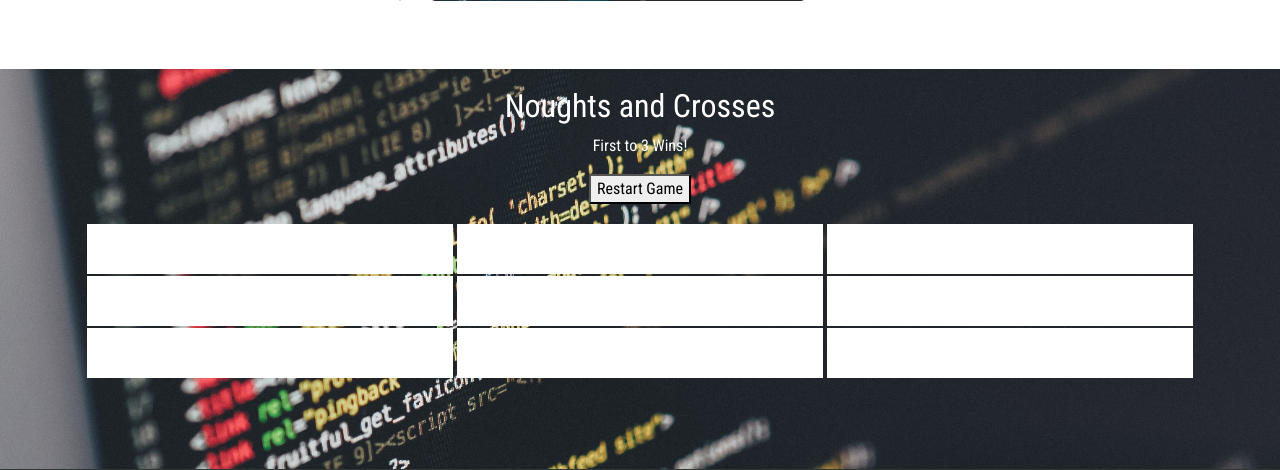
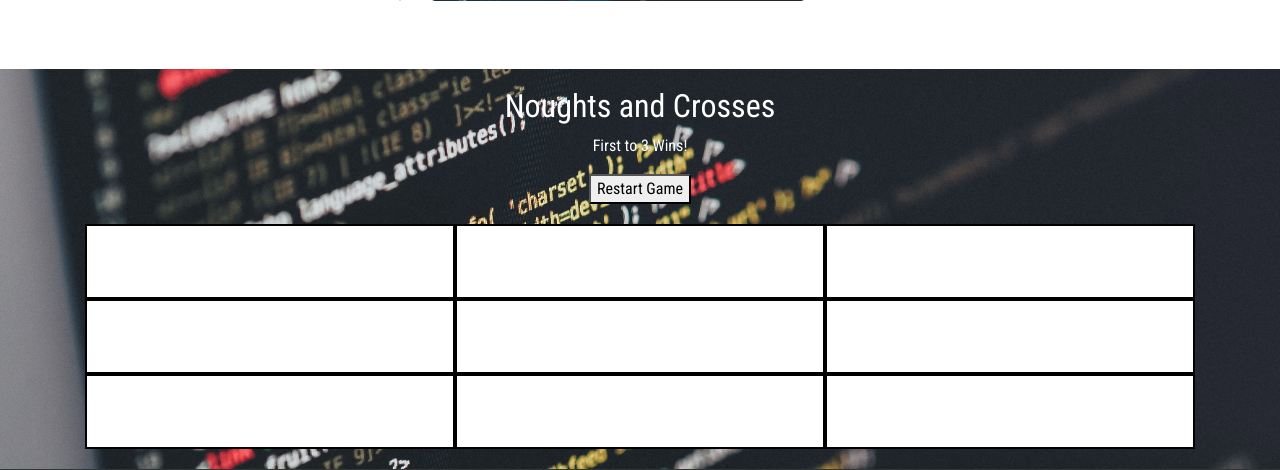
Before and after one commit to jmgithub1/PortfolioProject.io, a PHP site: page / in a window 1280 px wide. Shown: the part 3840-4310 px from the top of the page. Run offline with PHP 8.4, Linux system fonts and the light colour scheme.

Commit message:
Java clean up

```diff
--- a/index.html
+++ b/index.html
@@ -43,7 +43,7 @@ integrity="sha384-JcKb8q3iqJ61gNV9KGb8thSsNjpSL0n8PARn9HuZOnIxN0hoP+VmmDGMN5t9UJ
                 <p  class="lead">IT Executive</p>
                 <p class="lead">Admiral Group PLC</p>
                 <p>South Wales</p>
-                <p>I've just begun my journey into the world of tech and this page will be a portfolio of my skills as I develop.</p>
+                <p>I've begun my journey into the world of tech and this page will be a portfolio of my skills as I develop.</p>
             </div>
         </header>
         <section id="course" class="container mt-5 mb-5">
--- a/style.css
+++ b/style.css
@@ -80,16 +80,12 @@ ul.timeline {
     z-index: 400;
   }
 
-
-
 .reverse{
     display: flex;
     flex-direction: row-reverse;
     padding-top: 100px;
     padding-bottom: 100px;
 }
-
-
 
 .javaGame{
     padding-top: 10px;
@@ -106,18 +102,20 @@ ul.timeline {
     flex-wrap: wrap;
     justify-content: space-around;
     color: black;
+
   }
 
-#grid .cell {
-    flex: 0 0 33%;
-    margin-bottom: 2px;
-    background-color:white;
-    height: 50px;
+.cell {
+    flex: 0 0 33.33%;
+    height: 75px;
+    width: 50px;
+    padding-top: 10px;
+    background-color: white;
+    color: black;
+    text-align: center;
+    border: 2px solid black;
   }
 
-.cell{
-    height: 50px;
-}
 
 .contactme{
     background-color: #303633;
```
Also changed, not shown: app.js (+0 -18 lines).
